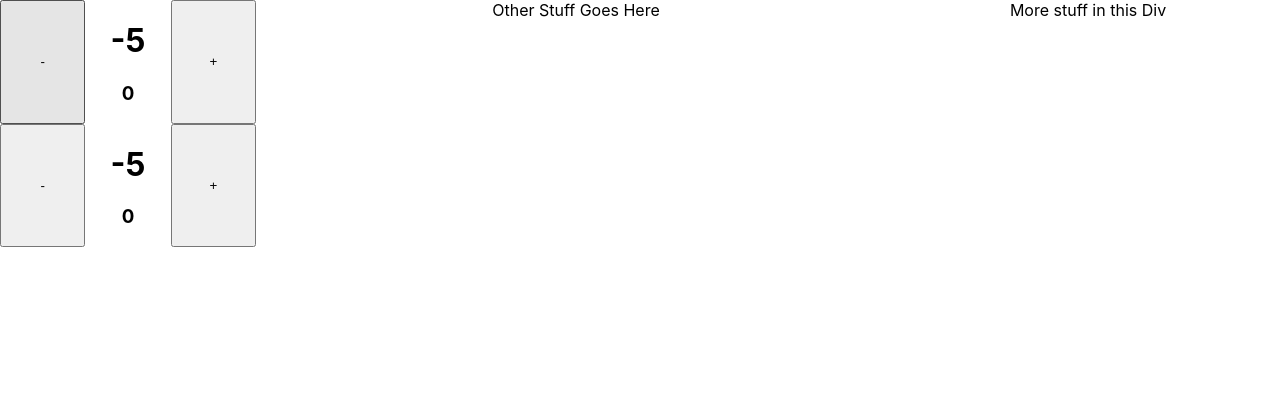
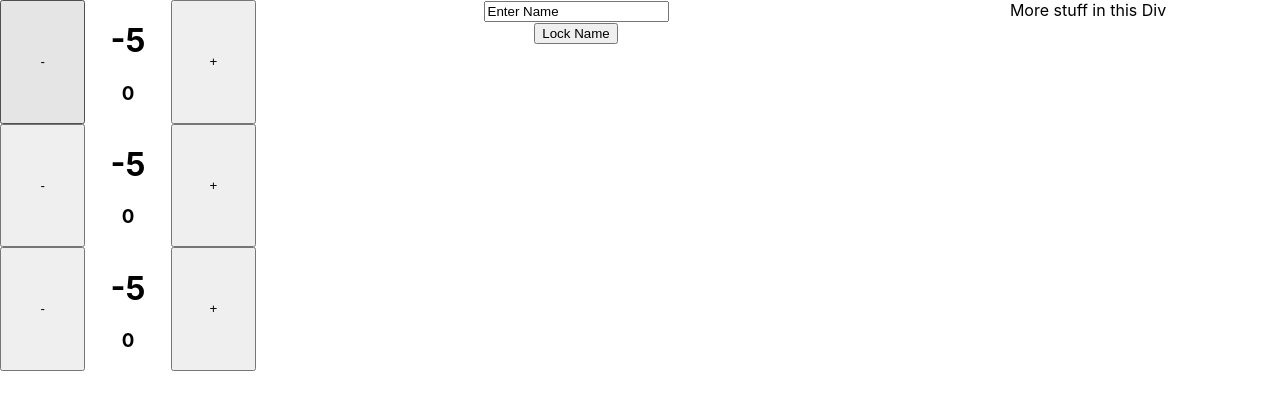
Before and after one commit to parkerPDF/learnReact, a React (Create React App) app: page / in a window 1280 px wide. Shown: the top 410 px of the page. Built offline with nearby package versions, Linux system fonts and the light colour scheme.

Commit message:
add name stuff and generic inputs

```diff
--- a/src/App.js
+++ b/src/App.js
@@ -5,7 +5,9 @@ class App extends React.Component {
   constructor(props){
     super(props);
     this.state = {
-      stat: [0, 0],
+      stat: [0, 0, 0],
+      name: 'Enter Name',
+      nameLocked: false,
     };
   }
 
@@ -29,7 +31,7 @@ class App extends React.Component {
 
   renderStatDisp(s) {
     return (
-      <div className='statDisp '>
+      <div className='statDisp'>
         <SubButton onClick={() => this.subStat(s)}/>
         <DisplayVal value={this.state.stat[s]}/>
         <AddButton onClick={() => this.addStat(s)}/>
@@ -44,13 +46,52 @@ class App extends React.Component {
         <div className='StatBlock'>
           {this.renderStatDisp(0)}
           {this.renderStatDisp(1)}
+          {this.renderStatDisp(2)}
         </div>
-        <div>Other Stuff Goes Here</div>
+        <div>
+          <GenericInput
+            value={this.state.name}
+            onChange={(name) => {
+              this.setState({name})
+            }}
+            disabled={this.state.nameLocked}
+          />
+          <button onClick={() => {
+            this.setState({nameLocked: !this.state.nameLocked})
+          }}>Lock Name</button>
+        </div>
         <div>More stuff in this Div</div>
       </div>
     );
   }
+}
 
+/**
+ *
+<GenericInput value={this.state.name} onChange={(name) => {
+  this.setState({name})
+}}/>
+ */
+class GenericInput extends React.Component{
+  constructor(props){
+    super(props);
+    this.state = {
+    };
+  }
+
+  render(){
+    const {type='text', value, onChange, ...restOfProps} = this.props
+    return(
+      <div>
+        <input
+          type={type}
+          value={value}
+          onChange={(e) => {onChange(e.target.value);}}
+          {...restOfProps}
+        />
+      </div>
+    );
+  }
 }
 
 function AddButton(props) {
@@ -72,7 +113,7 @@ function SubButton(props) {
 function DisplayVal(props) {
   return(
     <div>
-      <h1>{(props.value-10)/2}</h1>
+      <h1>{((props.value-10) < 1 ? ((props.value-10)/2).toFixed() : ((props.value-11)/2).toFixed())}</h1>
       <h3>{props.value}</h3>
     </div>
   )
```
